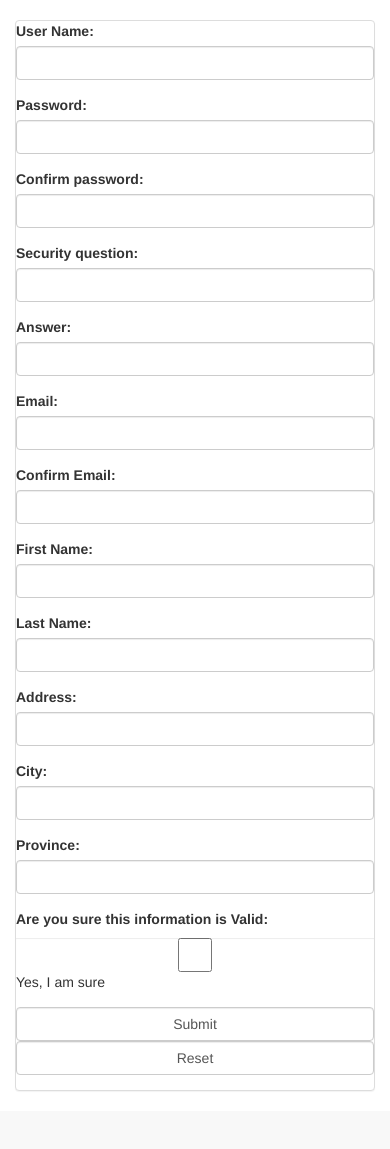
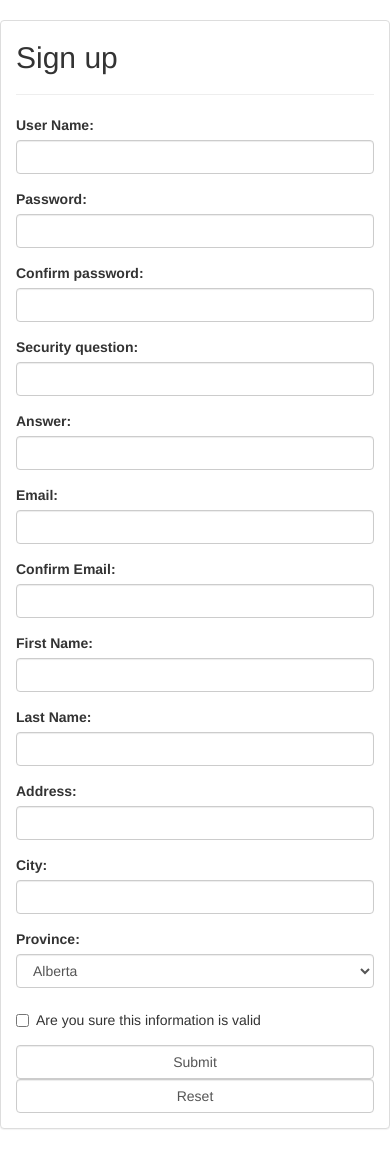
Before and after one commit to owen-bryan/capstone, a CodeIgniter app: page /database/index.php?/Signup in a window 390 px wide. Shown: the part 241-1390 px from the top of the page. Before the commit the page ends 1332 px from the top, so only its background shows below. Run offline with CodeIgniter, Linux system fonts and the light colour scheme; some libraries are stand-ins or nearby versions.

Commit message:
2017/10/19 - 1
Made changes to signup

```diff
--- a/CodeIgniter-3.1.5/application/controllers/Signup.php
+++ b/CodeIgniter-3.1.5/application/controllers/Signup.php
@@ -22,6 +22,8 @@ class Signup extends CI_Controller {
 
 	public function addUser()
 	{
+		if($this->input->post('is_valid') == true){
+
 			$password = $this->input->post('password',true);
 
 			$options = [
@@ -50,6 +52,6 @@ class Signup extends CI_Controller {
 
 			$query = $this->db->query($sql, $sign_up_data);
 
-
 		}
 	}
+}
--- a/CodeIgniter-3.1.5/application/views/signup.php
+++ b/CodeIgniter-3.1.5/application/views/signup.php
@@ -1,64 +1,110 @@
-<div class="container-fluid">
-	<div class="row col-md-offset-3 col-md-6">
+<div class="container-fluid  col-md-offset-3 col-md-6">
+	<div class="row">
 		<div class= "container panel panel-default">
+			<h2>Sign up</h2>
+			<hr/>
 			<form method="post" action="<?= base_url() . "index.php?/Signup/addUser"?>" class="form-horizontal">
 
 				<div class="form-group">
-					<label class="form-label" for="uname">User Name:</label>
+					<label class="control-label col-md-2" for="uname">User Name:</label>
+					<div class="col-md-6">
 						<input type="text" class="form-control" id="uname" name="uname"/>
 					</div>
+				</div>
 				<div class="form-group">
-					<label class="form-label" for="password">Password:</label>
+					<label class="control-label col-md-2" for="password">Password:</label>
+					<div class="col-md-6">
 						<input type="text" class="form-control" id="password" name="password"/>
 					</div>
+				</div>
 				<div class="form-group">
-					<label class="form-label" for="confirm_password">Confirm password:</label>
+					<label class="control-label col-md-2" for="confirm_password">Confirm password:</label>
+					<div class="col-md-6">
 						<input type="text" class="form-control" id="confirm_password" name="confirm_password"/>
 					</div>
+				</div>
 				<div class="form-group">
-					<label class="form-label" for="sec_question">Security question:</label>
+					<label class="control-label col-md-2" for="sec_question">Security question:</label>
+					<div class="col-md-6">
 						<input type="text" class="form-control" id="sec_question" name="sec_question"/>
 					</div>
+				</div>
 				<div class="form-group">
-					<label class="form-label" for="sec_answer">Answer:</label>
+					<label class="control-label col-md-2" for="sec_answer">Answer:</label>
+					<div class="col-md-6">
 						<input type="text" class="form-control" id="sec_answer" name="sec_answer"/>
 					</div>
+				</div>
 				<div class="form-group">
-					<label class="form-label" for="email">Email:</label>
+					<label class="control-label col-md-2" for="email">Email:</label>
+					<div class="col-md-6">
 						<input type="text" class="form-control" id="email" name="email"/>
 					</div>
+				</div>
 				<div class="form-group">
-					<label class="form-label" for="confirm_email">Confirm Email:</label>
+					<label class="control-label col-md-2" for="confirm_email">Confirm Email:</label>
+					<div class="col-md-6">
 						<input type="text" class="form-control" id="confirm_email" name="confirm_email"/>
 					</div>
+				</div>
 				<div class="form-group">
-					<label class="form-label" for="fname">First Name:</label>
+					<label class="control-label col-md-2" for="fname">First Name:</label>
+					<div class="col-md-6">
 						<input type="text" class="form-control" id="fname" name="fname"/>
 					</div>
+				</div>
 				<div class="form-group">
-					<label class="form-label" for="lname">Last Name:</label>
+					<label class="control-label col-md-2" for="lname">Last Name:</label>
+					<div class="col-md-6">
 						<input type="text" class="form-control" id="lname" name="lname"/>
 					</div>
+				</div>
 				<div class="form-group">
-					<label class="form-label" for="address">Address:</label>
+					<label class="control-label col-md-2" for="address">Address:</label>
+					<div class="col-md-6">
 						<input type="text" class="form-control" id="address" name="address"/>
 					</div>
+				</div>
 				<div class="form-group">
-					<label class="form-label" for="city">City:</label>
+					<label class="control-label col-md-2" for="city">City:</label>
+					<div class="col-md-6">
 						<input type="text" class="form-control" id="city" name="city"/>
 					</div>
-				<div class="form-group">
-					<label class="form-label" for="province">Province:</label>
-					<input type="text" class="form-control" id="province" name="province"/>
 				</div>
 				<div class="form-group">
-					<label class="form-label" for="is_valid">Are you sure this information is Valid:</label>
-					<input type="checkbox" class="form-control" id="is_valid" name="is_valid" value="true"/>Yes, I am sure
+					<label class="control-label col-md-2" for="province">Province:</label>
+					<div class="col-md-6">
+						<select  class="form-control" id="province" name="province">
+							<option value="Alberta">Alberta</option>
+							<option value="British Columbia">British Columbia</option>
+							<option value="Manitoba">Manitoba</option>
+							<option value="New Brunswick">New Brunswick</option>
+							<option value="Newfoundland and Labrador">Newfoundland and Labrador</option>
+							<option value="Northwest Territories">Northwest Territories</option>
+							<option value="Nova Scotia">Nova Scotia</option>
+							<option value="Nunavut">Nunavut</option>
+							<option value="Ontario">Ontario</option>
+							<option value="Prince Edward Island">Prince Edward Island</option>
+							<option value="Quebec">Quebec</option>
+							<option value="Saskatchewan">Saskatchewan</option>
+							<option value="Yukon">Yukon</option>
+						</select>
+					</div>
 				</div>
 				<div class="form-group">
+					<div class="col-md-offset-2 col-md-6">
+						<div class="checkbox">
+							<label><input type="checkbox" id="is_valid" name="is_valid" value="true"/>Are you sure this information is valid</label>
+						</div>
+					</div>
+				</div>
+				<div class="form-group">
+					<div class="col-md-offset-2 col-md-3">
 						<input type="submit" class="form-control" value="Submit"/>
+					</div>
+					<div class="col-md-3">
 						<input type="Reset" class="form-control"  value="Reset"/>
-
+					</div>
 				</div>
 			</form>
 		</div>
```
Also changed, not shown: 1 other file. Lines whose indentation alone changed are shown as unchanged.
